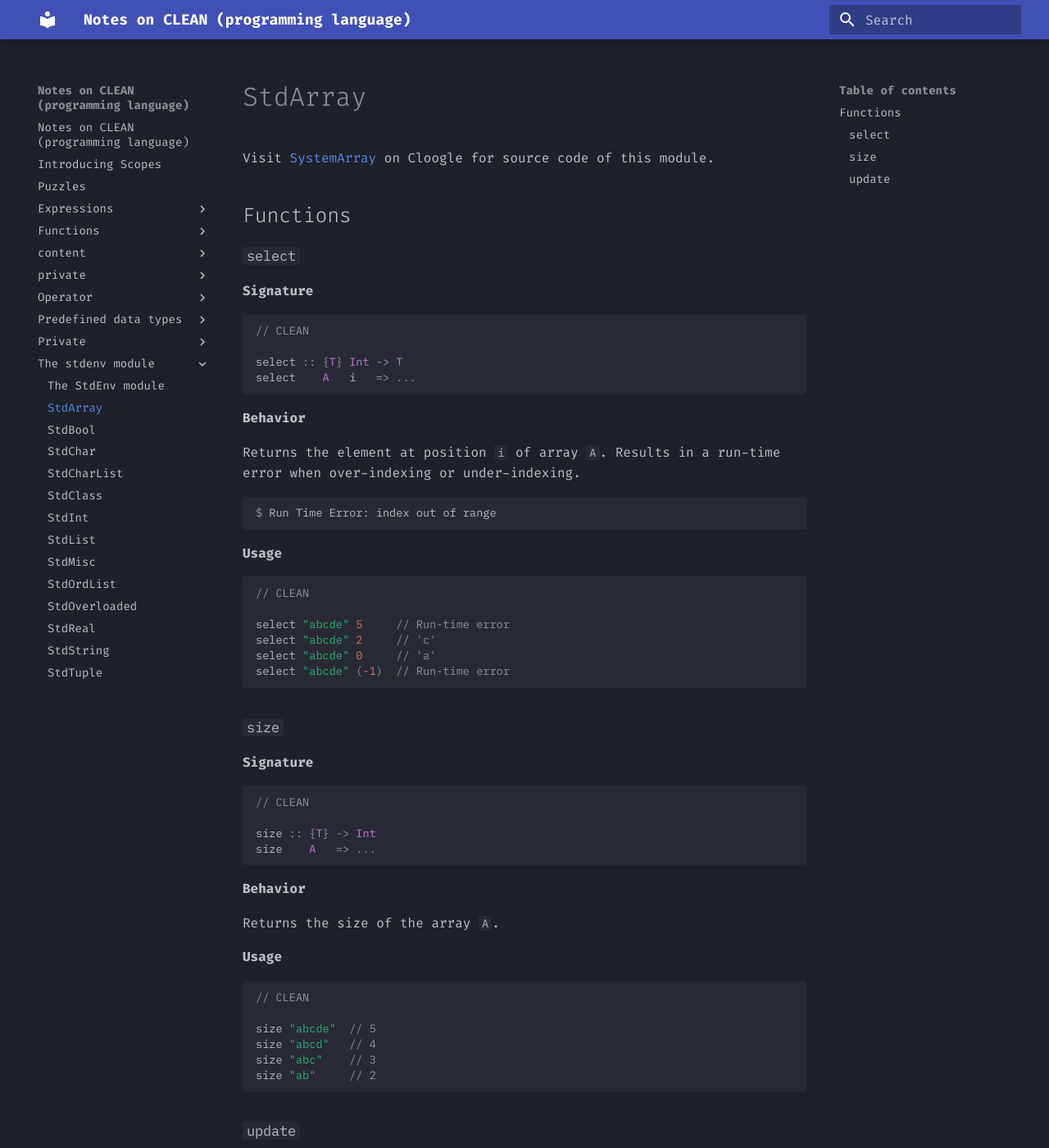
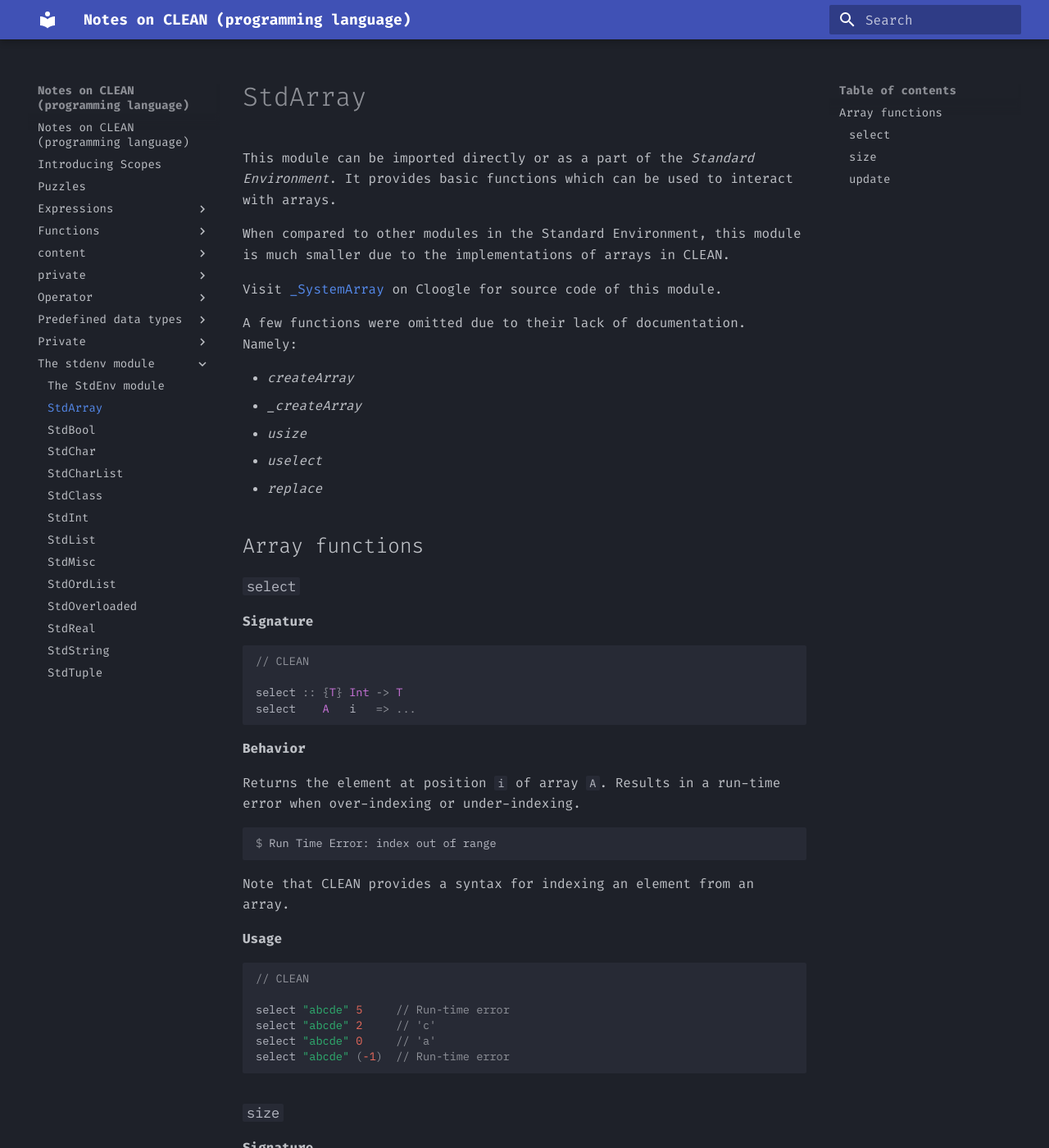
Before and after one commit to Eurydia/notes-on-clean-programming-language, an MkDocs documentation site: the page built from docs/the-stdenv-module/stdarray.md, in a window 1280 px wide and 1400 px high. Shown: the whole window at 82% size. Built offline with MkDocs 1.6.1 and Material for MkDocs 9.7.7, drawn with Linux system fonts in a browser that asks for light colours; some of the changed text lies outside the part shown.

Commit message:
adjusted wording to reflect more personality

````diff
--- a/docs/the-stdenv-module/stdarray.md
+++ b/docs/the-stdenv-module/stdarray.md
@@ -4,9 +4,23 @@ Date of last full revision: 16/DEC/2023
 
 # StdArray
 
-Visit [SystemArray](https://cloogle.org/src/#base-stdenv/StdArray;icl;line=1) on Cloogle for source code of this module.
+This module can be imported directly or as a part of the *Standard Environment*.
+It provides basic functions which can be used to interact with arrays.
 
-## Functions
+When compared to other modules in the Standard Environment, this module is much smaller due to the implementations of arrays in CLEAN.
+
+Visit [\_SystemArray](https://cloogle.org/src/#base-stdenv/_SystemArray;icl;line=1) on Cloogle for source code of this module.
+
+A few functions were omitted due to their lack of documentation.
+Namely:
+
+- *createArray*
+- *_createArray*
+- *usize*
+- *uselect*
+- *replace*
+
+## Array functions
 
 ### `select`
 
@@ -27,6 +41,8 @@ Results in a run-time error when over-indexing or under-indexing.
 ```console
 $ Run Time Error: index out of range
 ```
+
+Note that CLEAN provides a syntax for indexing an element from an array.
 
 **Usage**
 
@@ -85,6 +101,8 @@ Results in a run-time error when over-indexing or under-indexing.
 $ Run Time Error: index out of range
 ```
 
+Note that CLEAN provides a syntax for updating an element of an array at a specific index with a new element.
+
 **Usage**
 
 ```clean
````
Also changed, not shown: docs/the-stdenv-module/stdbool.md (+19 -4 lines), docs/the-stdenv-module/stdchar.md (+1 -1 lines), docs/the-stdenv-module/stdclass.md (+2 -2 lines), docs/the-stdenv-module/stdint.md (+4 -4 lines).
